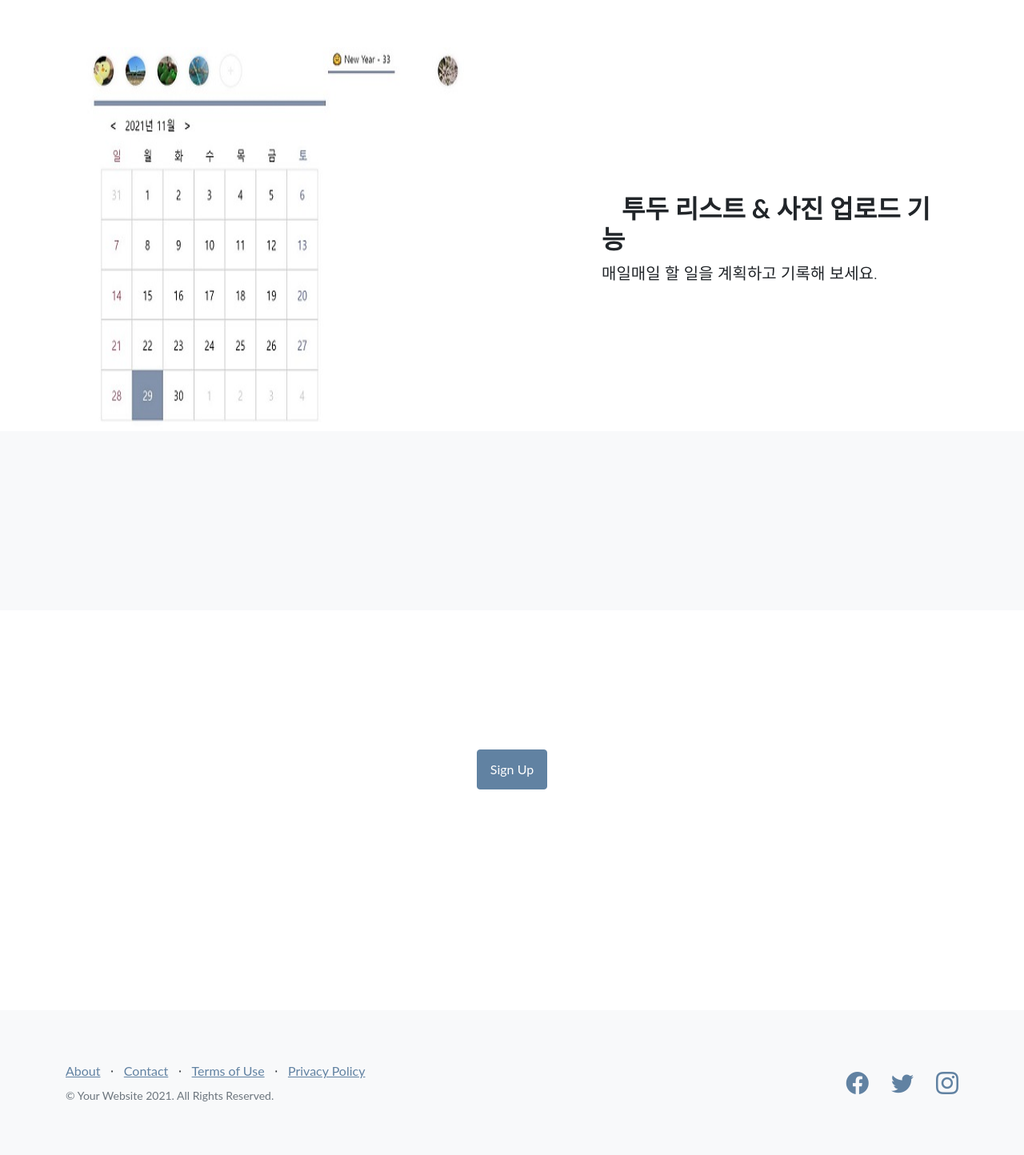
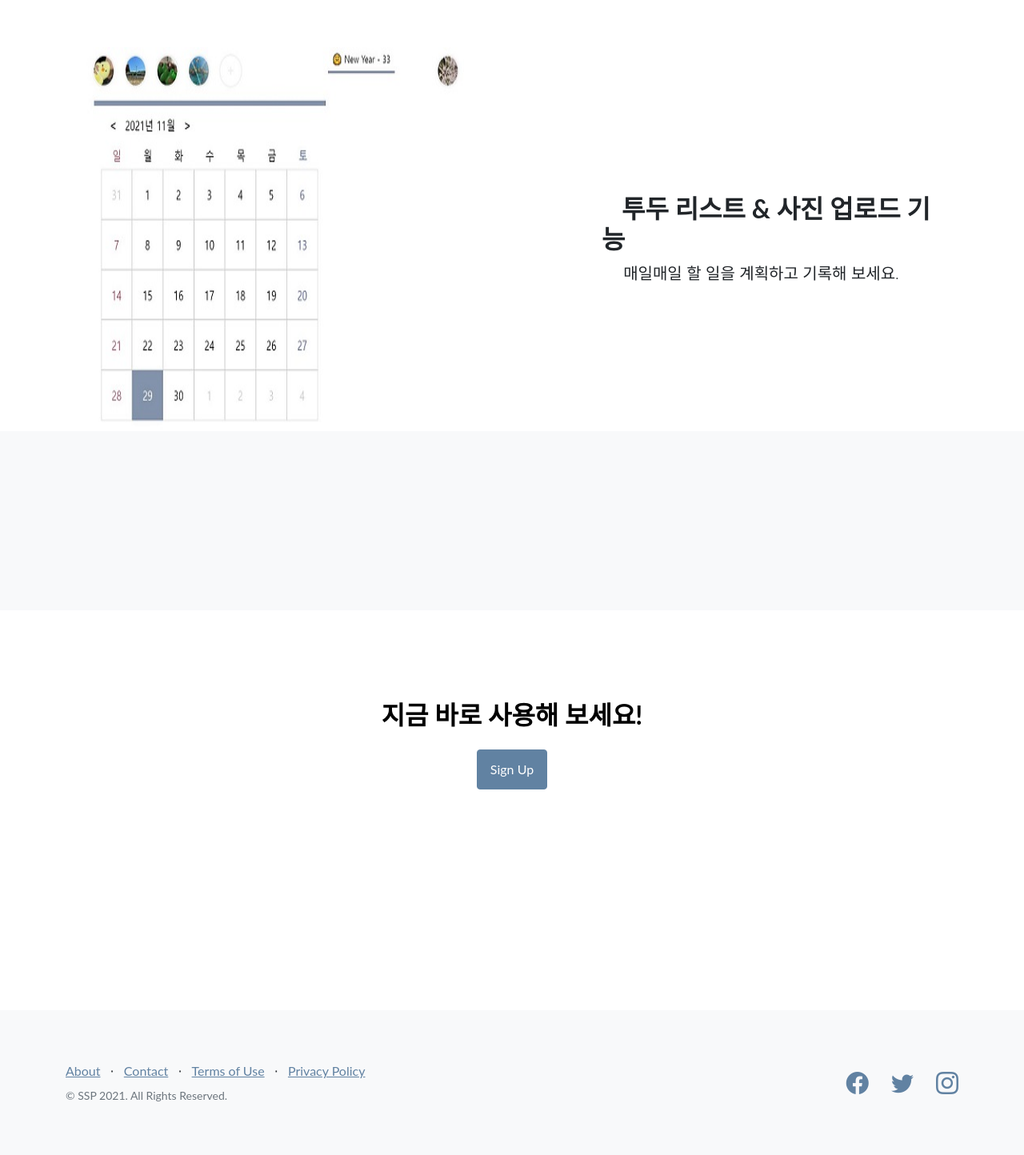
Before and after one commit to XITO404/SSP_Project, a Flask app: page / in a window 1280 px wide. Shown: the part 1267-2711 px from the top of the page at 80% size. Run offline with Flask 2, Linux system fonts and the light colour scheme; the visitor is signed in with stand-in values (Sample User, id 1); some libraries are stand-ins or nearby versions.

Commit message:
fix bootstrap_mainpage.html

```diff
--- a/templates/bootstrap_mainpage.html
+++ b/templates/bootstrap_mainpage.html
@@ -18,7 +18,7 @@
         <link href="../static/css/bootstrap_mainpage.css" rel="stylesheet" />
 
     </head>
-    <body>
+    <body style="padding: 0; margin: 0;">
         <!-- Navigation-->
             <div class="banner_container" style="height:100px";>
                 <a class="navbar-brand" href="#!"><img style="width:90px; margin-left: 10px; margin-top: 12px;" src="../static/img/ssp-logo.JPG"></a>
@@ -74,12 +74,10 @@
                                 투두 리스트 & 사진 업로드 기능
                             </a>
                         </h2>
-                        <p class="lead mb-0">매일매일 할 일을 계획하고 기록해 보세요.</p>
+                        <p class="lead mb-0">&nbsp;&nbsp;&nbsp;&nbsp;&nbsp;매일매일 할 일을 계획하고 기록해 보세요.</p>
                     </div>
                 </div>
 
-            </div>
-        </section>
             </div>
         </section>
         <section class="features-icons bg-light text-center">
@@ -94,8 +92,8 @@
         <section class="call-to-action text-white text-center" id="signup">
             <div class="container position-relative">
                 <div class="row justify-content-center">
-                    <div class="col-xl-6">
-                        <h2 class="mb-4">Ready to get started? Sign up now!</h2>
+                    <div class="col-xl-6" style="color: black;">
+                        <h2 class="mb-4">지금 바로 사용해 보세요!</h2>
                         <!-- Signup form-->
                         <!-- * * * * * * * * * * * * * * *-->
                         <!-- * * SB Forms Contact Form * *-->
@@ -123,7 +121,7 @@
                             <li class="list-inline-item">⋅</li>
                             <li class="list-inline-item"><a href="#!">Privacy Policy</a></li>
                         </ul>
-                        <p class="text-muted small mb-4 mb-lg-0">&copy; Your Website 2021. All Rights Reserved.</p>
+                        <p class="text-muted small mb-4 mb-lg-0">&copy; SSP 2021. All Rights Reserved.</p>
                     </div>
                     <div class="col-lg-6 h-100 text-center text-lg-end my-auto">
                         <ul class="list-inline mb-0">
```
